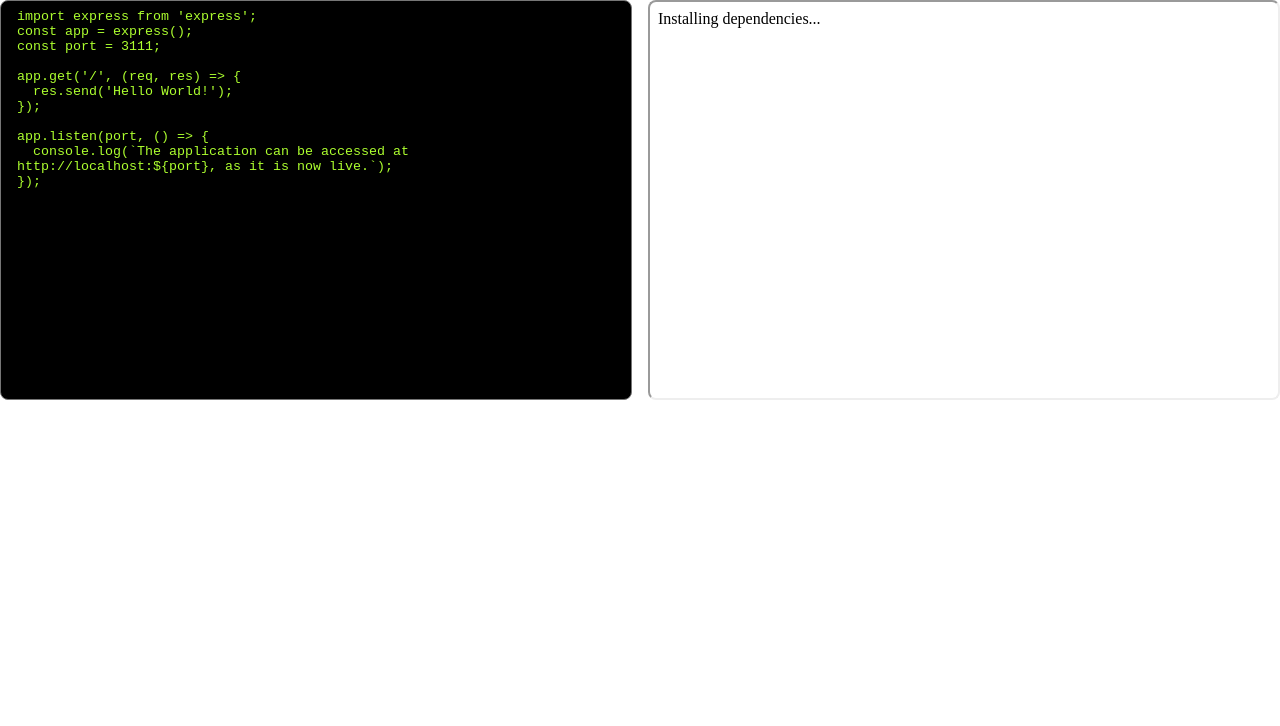
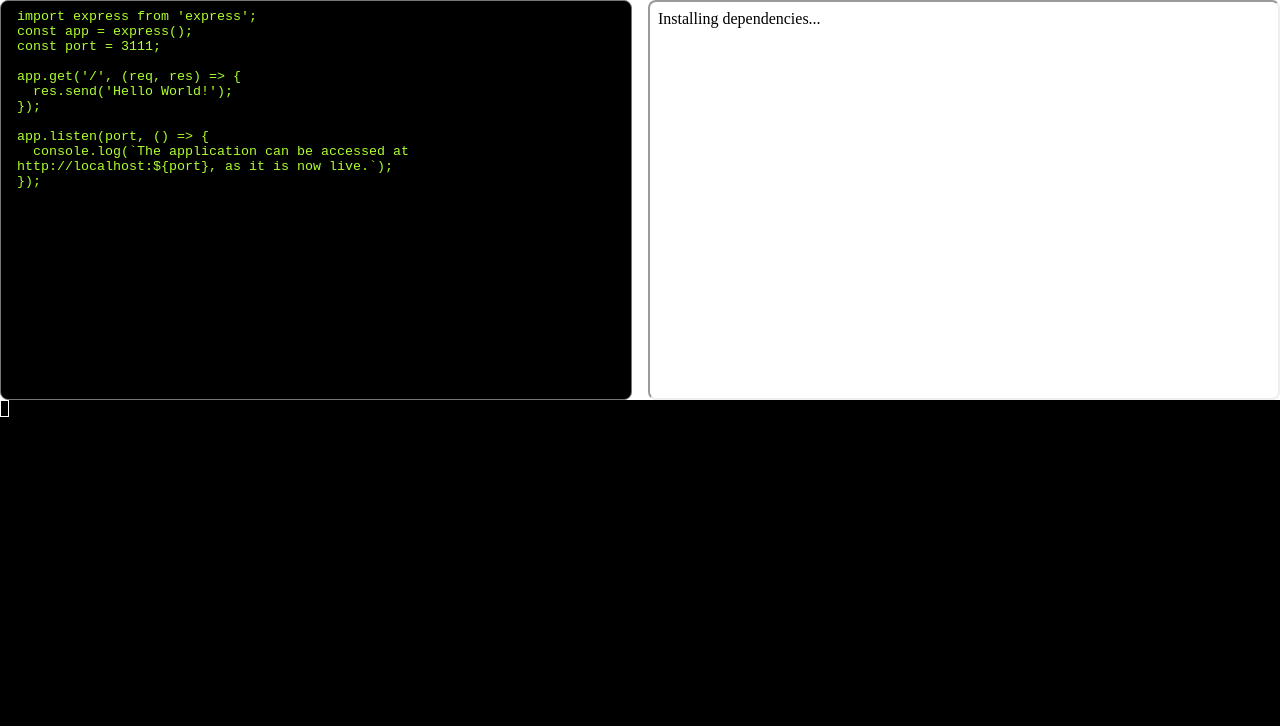
Before and after one commit to NovoManu/node-webcontainers, a website built with Vite: page index.html in a window 1280 px wide. Built offline with nearby package versions, Linux system fonts and the light colour scheme; what @webcontainer/api would draw is missing.

Commit message:
Add xterm

```diff
--- a/index.js
+++ b/index.js
@@ -1,34 +1,36 @@
 import {WebContainer} from '@webcontainer/api'
 import {files} from "./files"
+import {Terminal} from "xterm"
+import 'xterm/css/xterm.css'
 
 const iframe = document.querySelector('iframe')
 const textarea = document.querySelector('textarea')
+const terminalElement = document.querySelector('.terminal')
 
 let webcontainersInstance
 
-async function installDependencies() {
+async function installDependencies(terminal) {
     const installProcess = await webcontainersInstance.spawn('npm', ['install'])
 
     installProcess.output.pipeTo(new WritableStream({
         write(data) {
-           console.log(data)
+            terminal.write(data)
         }
     }))
 
     return installProcess.exit
 }
 
-async function startDevServer() {
+async function startDevServer(terminal) {
     const serverProcess = await webcontainersInstance.spawn('npm', ['run', 'start'])
 
     serverProcess.output.pipeTo(new WritableStream({
-          write(data) {
-              console.log(data)
-          }
-      }))
+        write(data) {
+            terminal.write(data)
+        }
+    }))
 
     webcontainersInstance.on('server-ready', (port, url) => {
-        console.log(port, url)
         iframe.src = url
     })
 }
@@ -44,12 +46,17 @@ window.addEventListener('load', async () => {
         writeIndexJS('index.js', e.currentTarget.value)
     })
 
+    const terminal = new Terminal({
+        convertEol: true,
+    })
+    terminal.open(terminalElement)
+
     webcontainersInstance = await WebContainer.boot()
     await webcontainersInstance.mount(files)
 
-    await installDependencies()
+    await installDependencies(terminal)
 
-    startDevServer()
+    startDevServer(terminal)
 
     console.log('Window is loaded')
 })
--- a/package.json
+++ b/package.json
@@ -9,6 +9,7 @@
   },
   "dependencies": {
     "@webcontainer/api": "^1.0.2",
-    "vite": "^4.1.0"
+    "vite": "^4.1.0",
+    "xterm": "^5.1.0"
   }
 }
--- a/styles.css
+++ b/styles.css
@@ -11,13 +11,13 @@ body {
   display: grid;
   grid-template-columns: 1fr 1fr;
   gap: 1rem;
-  height: 100%;
+  height: 50%;
   width: 100%;
 }
 
 textarea {
   width: 100%;
-  height: 50%;
+  height: 100%;
   resize: none;
   border-radius: 0.5rem;
   background: black;
@@ -26,7 +26,7 @@ textarea {
 }
 
 iframe {
-  height: 50%;
+  height: 100%;
   width: 100%;
   border-radius: 0.5rem;
 }
```
Also changed, not shown: index.html (+1 -1 lines), 1 other file.
